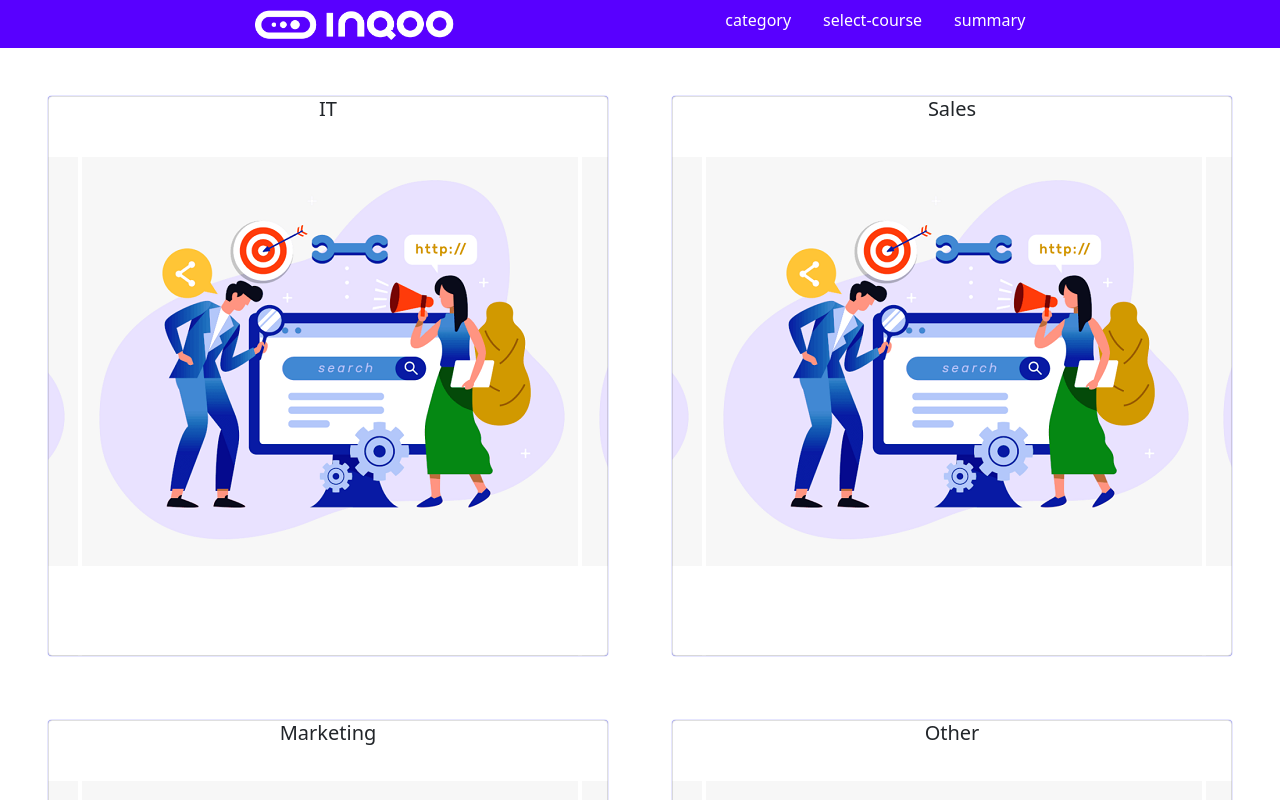
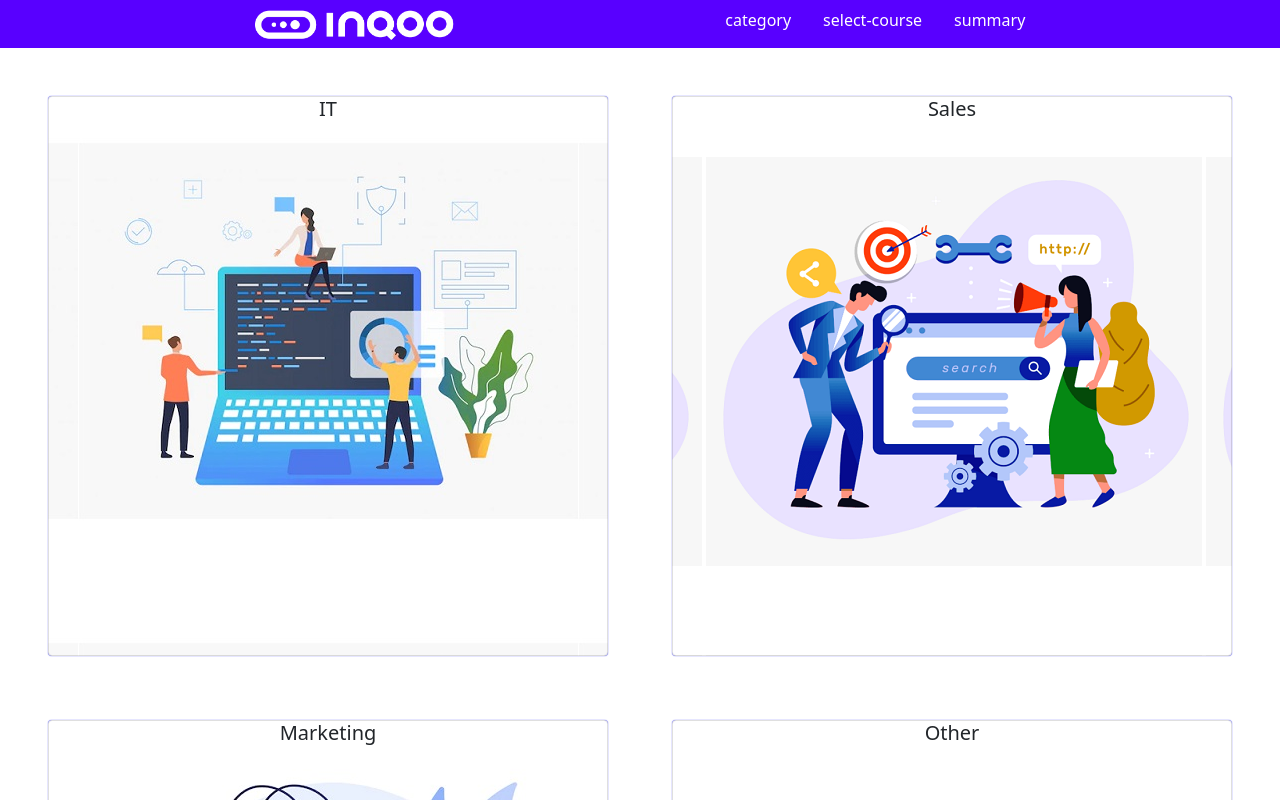
Before and after one commit to tomek1703/inqoo_courses_offer_project_fe, an Angular app in the folder Inqoo_courses_offer_project_app/: page /category-page in a window 1280 px wide. Shown: the top 800 px of the page. Built offline with nearby package versions, Linux system fonts and the light colour scheme.

Commit message:
Tried to make bg-images dynamic and succeeded

```diff
--- a/Inqoo_courses_offer_project_app/src/app/category/category-page/category-page.component.html
+++ b/Inqoo_courses_offer_project_app/src/app/category/category-page/category-page.component.html
@@ -3,6 +3,7 @@
   *ngFor="let item of items"
   [title]="item.title"
   [description]="item.description"
+  [background]="item.background"
   >
   </app-card>
 </div>
--- a/Inqoo_courses_offer_project_app/src/app/category/category-page/category-page.component.ts
+++ b/Inqoo_courses_offer_project_app/src/app/category/category-page/category-page.component.ts
@@ -1,4 +1,4 @@
-import { Component } from '@angular/core';
+import {Component, Input, Output} from '@angular/core';
 import {MockCategories} from "../../shared/MockCategories";
 
 @Component({
@@ -7,28 +7,29 @@ import {MockCategories} from "../../shared/MockCategories";
   styleUrls: ['./category-page.component.scss']
 })
 export class CategoryPageComponent{
-public items: MockCategories[] = [{
+  public items: MockCategories[] = [{
   id: 0,
   title: "IT",
   description: "IT Desc",
-  background: "../../../assets/card1.jpg"
+  background: "url('../../assets/card1.jpg')"
 },
   {
     id: 1,
     title: "Sales",
     description: "sales desc",
-    background: "../../../assets/card2.png"
+    background: "url('../../assets/card2.png')"
   },
   {
     id: 2,
     title: "Marketing",
     description: "marketing desc",
-    background: "../../../assets/card3.jpg"
+    background: "url('../../assets/card3.jpg')"
   },
   {
     id: 3,
     title: "Other",
     description: "other desc",
-    background: "../../../assets/card4.jpg"
+    background: "url('../../assets/card4.jpg')"
   }];
+
 }
--- a/Inqoo_courses_offer_project_app/src/app/shared/card/card.component.html
+++ b/Inqoo_courses_offer_project_app/src/app/shared/card/card.component.html
@@ -3,6 +3,6 @@
   class="card"
   ngbTooltip="{{description}}"
   placement="right"
-  [style.backgroundImage]="bgImageVariable" >
+  [style.backgroundImage]="background" >
     <h5 class="card-title">{{title}}</h5>
 </div>
--- a/Inqoo_courses_offer_project_app/src/app/shared/card/card.component.ts
+++ b/Inqoo_courses_offer_project_app/src/app/shared/card/card.component.ts
@@ -1,4 +1,5 @@
-import {Component, EventEmitter, Input, Output} from '@angular/core';
+import {Component, Input, ViewChild, AfterViewInit} from '@angular/core';
+import {CategoryPageComponent} from "../../category/category-page/category-page.component";
 
 @Component({
   selector: 'app-card',
@@ -9,5 +10,5 @@ export class CardComponent{
   @Input() title: String = "Test";
   @Input() description: String = "Test description";
 
-  bgImageVariable = 'url("../../../assets/card2.png")';
+  @Input() background: String = "url('../../assets/card1.jpg')";
 }
```
